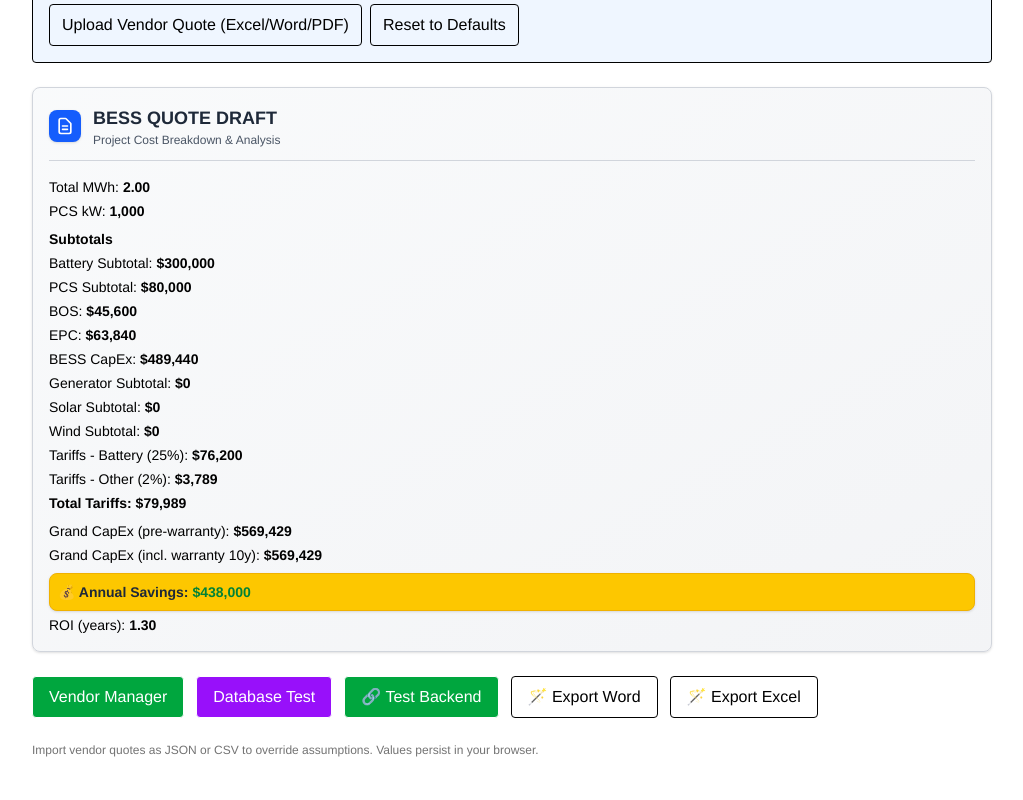
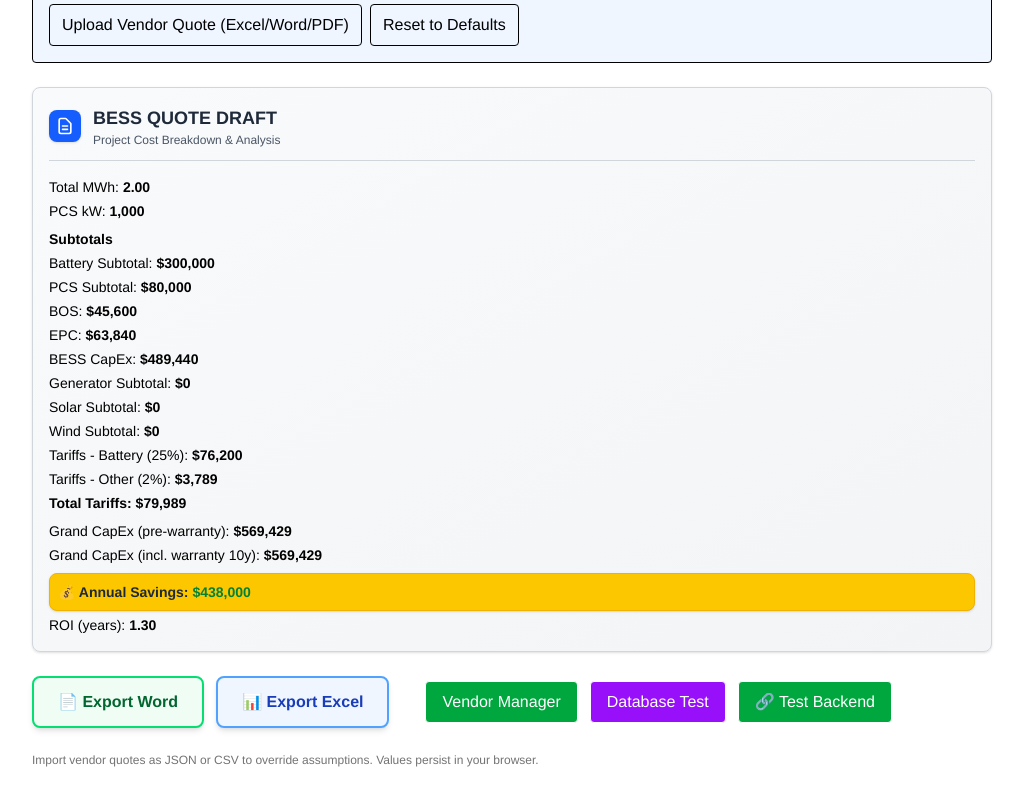
Before and after one commit to ugobe007/Merlin, a React (Vite) app: page / in a window 1280 px wide. Shown: the part 1482-2282 px from the top of the page, without its empty margins (128-1151 px from the left). Built offline with nearby package versions, Linux system fonts and the light colour scheme; the HTML template or start-up script is replaced by a standard one.

Commit message:
Fix save project Portfolio integration and enhance export buttons visibility

```diff
--- a/src/components/BessQuoteBuilder.tsx
+++ b/src/components/BessQuoteBuilder.tsx
@@ -613,7 +613,7 @@ export default function BessQuoteBuilder() {
     }
   }
 
-  function handleSaveProject() {
+  async function handleSaveProject() {
     console.log('Save Project clicked!');
     console.log('Project name:', projectName);
     console.log('Current inputs:', inputs);
@@ -635,9 +635,18 @@ export default function BessQuoteBuilder() {
     setProjects(updatedProjects)
 
     // Also save to user's portfolio if logged in
-    saveToPortfolio(snap);
-
-    alert(`Project "${snap.name}" saved successfully!`);
+    const portfolioSaved = await saveToPortfolio(snap);
+
+    if (portfolioSaved) {
+      alert(`✅ Project "${snap.name}" saved successfully to your Portfolio!`);
+    } else {
+      const token = localStorage.getItem('auth_token');
+      if (token) {
+        alert(`⚠️ Project "${snap.name}" saved locally, but failed to save to Portfolio. Please check your connection.`);
+      } else {
+        alert(`💾 Project "${snap.name}" saved locally! Please log in to save to your Portfolio.`);
+      }
+    }
   }
 
   async function saveToPortfolio(projectData: any) {
@@ -671,11 +680,16 @@ export default function BessQuoteBuilder() {
 
       if (response.ok) {
         console.log('Project saved to portfolio successfully');
+        // Trigger portfolio refresh if it's open
+        window.dispatchEvent(new CustomEvent('portfolio-refresh'));
+        return true;
       } else {
         console.error('Failed to save to portfolio:', await response.text());
+        return false;
       }
     } catch (error) {
       console.error('Error saving to portfolio:', error);
+      return false;
     }
   }
 
@@ -1267,7 +1281,26 @@ export default function BessQuoteBuilder() {
       </div>
 
       {/* Export */}
-      <div className="flex gap-3">
+      <div className="flex gap-3 items-center">
+        {/* Export buttons - moved to the left and made prominent */}
+        <div className="flex gap-3 mr-6">
+          <button
+            className="px-6 py-3 rounded-lg border-2 border-green-400 bg-green-50 text-green-800 font-bold hover:bg-green-100 hover:border-green-500 transition-all shadow-md disabled:opacity-60 disabled:cursor-not-allowed"
+            disabled={busy==='word'}
+            onClick={exportToWord}
+          >
+            {busy==='word' ? '🪄 Exporting…' : '📄 Export Word'}
+          </button>
+          <button
+            className="px-6 py-3 rounded-lg border-2 border-blue-400 bg-blue-50 text-blue-800 font-bold hover:bg-blue-100 hover:border-blue-500 transition-all shadow-md disabled:opacity-60 disabled:cursor-not-allowed"
+            disabled={busy==='excel'}
+            onClick={exportToExcel}
+          >
+            {busy==='excel' ? '🪄 Exporting…' : '📊 Export Excel'}
+          </button>
+        </div>
+
+        {/* Other buttons */}
         <button
           className="px-4 py-2 rounded border bg-green-600 text-white hover:bg-green-700"
           onClick={() => setShowVendorManager(true)}
@@ -1302,12 +1335,6 @@ export default function BessQuoteBuilder() {
           }}
         >
           🔗 Test Backend
-        </button>
-        <button className="px-4 py-2 rounded border disabled:opacity-60" disabled={busy==='word'} onClick={exportToWord}>
-          {busy==='word' ? '🪄 Exporting…' : '🪄 Export Word'}
-        </button>
-        <button className="px-4 py-2 rounded border disabled:opacity-60" disabled={busy==='excel'} onClick={exportToExcel}>
-          {busy==='excel' ? '🪄 Exporting…' : '🪄 Export Excel'}
         </button>
       </div>
 
--- a/src/components/Portfolio.tsx
+++ b/src/components/Portfolio.tsx
@@ -27,6 +27,18 @@ export default function Portfolio({ onClose, onLoadQuote }: PortfolioProps) {
 
   useEffect(() => {
     fetchQuotes();
+
+    // Listen for portfolio refresh events
+    const handlePortfolioRefresh = () => {
+      console.log('Portfolio refresh event received');
+      fetchQuotes();
+    };
+
+    window.addEventListener('portfolio-refresh', handlePortfolioRefresh);
+
+    return () => {
+      window.removeEventListener('portfolio-refresh', handlePortfolioRefresh);
+    };
   }, []);
 
   const fetchQuotes = async () => {
```
